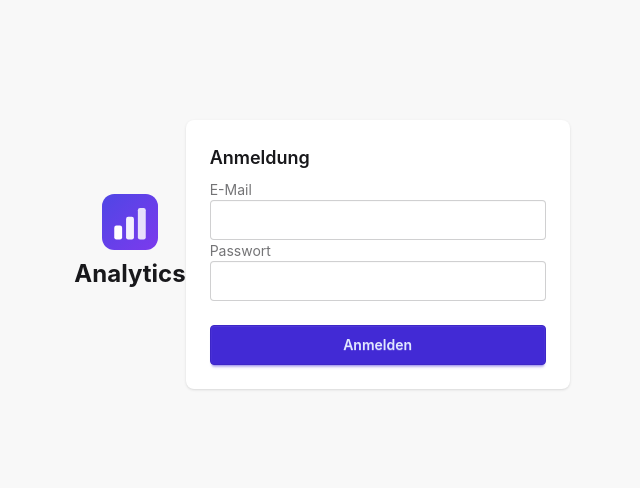
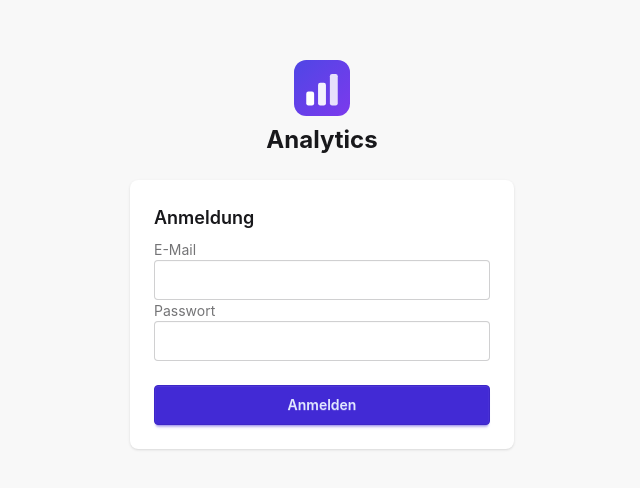
Before and after one commit to reisi007/analytics, a React (Vite) app in the folder dashboard/: page /login in a window 1280 px wide. Shown: the part 146-634 px from the top of the page, without its empty margins (318-958 px from the left). Built offline with nearby package versions, Linux system fonts and the light colour scheme.

Commit message:
fix(dashboard): improve login page spacing

```diff
--- a/dashboard/src/pages/LoginPage.tsx
+++ b/dashboard/src/pages/LoginPage.tsx
@@ -24,8 +24,8 @@
   }
 
   return (
-    <div className="flex min-h-screen items-center justify-center bg-base-200">
-      <div className="flex flex-col items-center gap-2 mb-6">
+    <div className="flex min-h-screen flex-col items-center justify-center gap-6 bg-base-200">
+      <div className="flex flex-col items-center gap-2">
         <img src="/favicon.svg" alt="Analytics Logo" className="h-14 w-14 rounded-box" />
         <span className="text-2xl font-bold">Analytics</span>
       </div>
```
